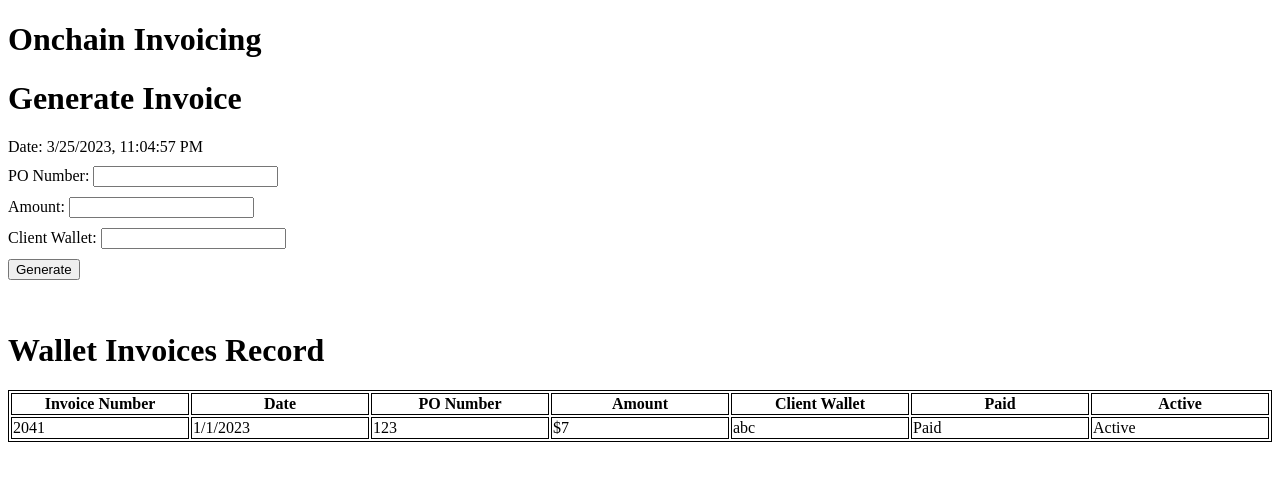
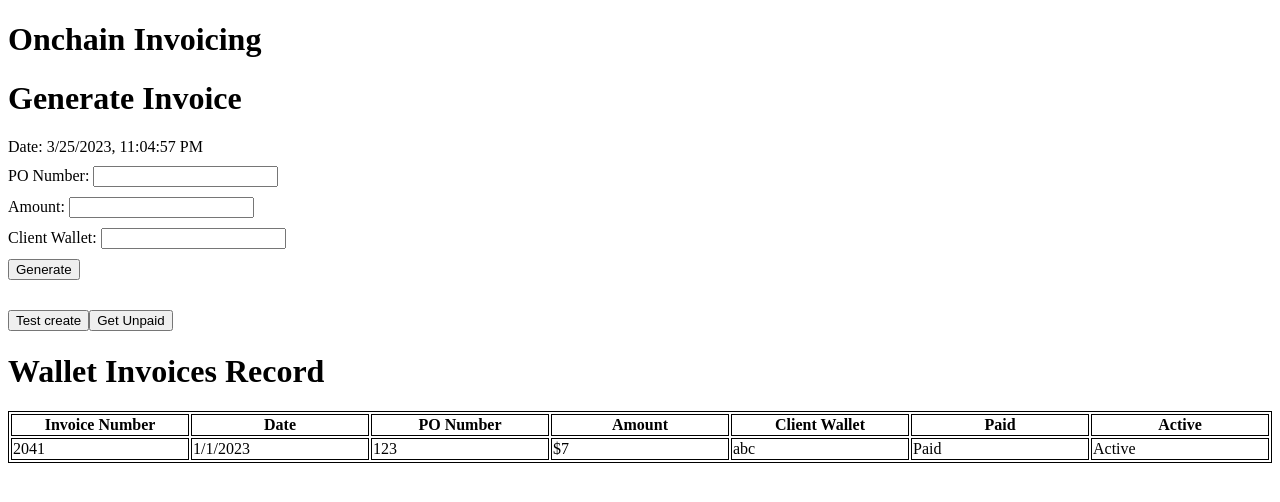
Before and after one commit to poa010101/Onchain-Invoicing, a React (Vite) app in the folder Onchain_Invoicing/: page /generate_invoicing in a window 1280 px wide. Shown: the top 502 px of the page. Built offline with nearby package versions, Linux system fonts and the light colour scheme.

Commit message:
create get invoice test

```diff
--- a/Onchain_Invoicing/src/modules/Generate_Invoice/Generate_Invoice.jsx
+++ b/Onchain_Invoicing/src/modules/Generate_Invoice/Generate_Invoice.jsx
@@ -27,9 +27,41 @@ const GenerateInvoicing = () => {
   });
 
   // console.log("xxxx", state);
-  console.log("web:", web);
-  console.log("contract:", contract);
-
+  // console.log("web:", web);
+  // console.log("contract:", contract);
+  /*
+  * address fromWallet,
+    address toWallet,
+    uint256 amount,
+    address currency,
+    string memory POnumber
+  * */
+  const invoice = {
+    fromWallet: walletAddress,
+    toWallet: clientWallet,
+    amount: 1,
+    address: "0xe1382c12f1da57b83a0ea368bc1e5a0b70b303ff",
+    POnumber: "666666",
+  }
+  console.log("invoice:", invoice)
+  const handleCreate = () => {
+    createInvoice()
+  }
+  const handleGetUnpaid = () => {
+    getUnpaidInvoice()
+  }
+  async function getUnpaidInvoice() {
+    // console.log("test create:", "0xe1382c12f1da57b83a0ea368bc1e5a0b70b303ff");
+    const result = await contract.methods.getUnpaidInvoice(invoice.fromWallet, 10).call();
+    console.log('Result of getUnpaid:', result);
+  }
+  async function createInvoice() {
+    // console.log("test create:", "0xe1382c12f1da57b83a0ea368bc1e5a0b70b303ff");
+    const result = await contract.methods.createInvoice(invoice.fromWallet,
+        invoice.toWallet, invoice.amount, invoice.address, invoice.POnumber).call();
+    console.log('Result of createInvoice:', result);
+  }
+  // 0xe1382c12f1da57b83a0ea368bc1e5a0b70b303ff
   return (
     <div className="App">
       <h1>Generate Invoice</h1>
@@ -67,6 +99,23 @@ const GenerateInvoicing = () => {
           Generate
         </button>
       </form>
+
+      <div>
+        <button
+            onClick={(e) => {
+              handleCreate()
+            }}
+        >
+          Test create
+        </button>
+        <button
+            onClick={(e) => {
+              handleGetUnpaid()
+            }}
+        >
+          Get Unpaid
+        </button>
+      </div>
 
       <h1>Wallet Invoices Record</h1>
       <table style={{ border: "1px solid black", width: "100%" }}>
```
